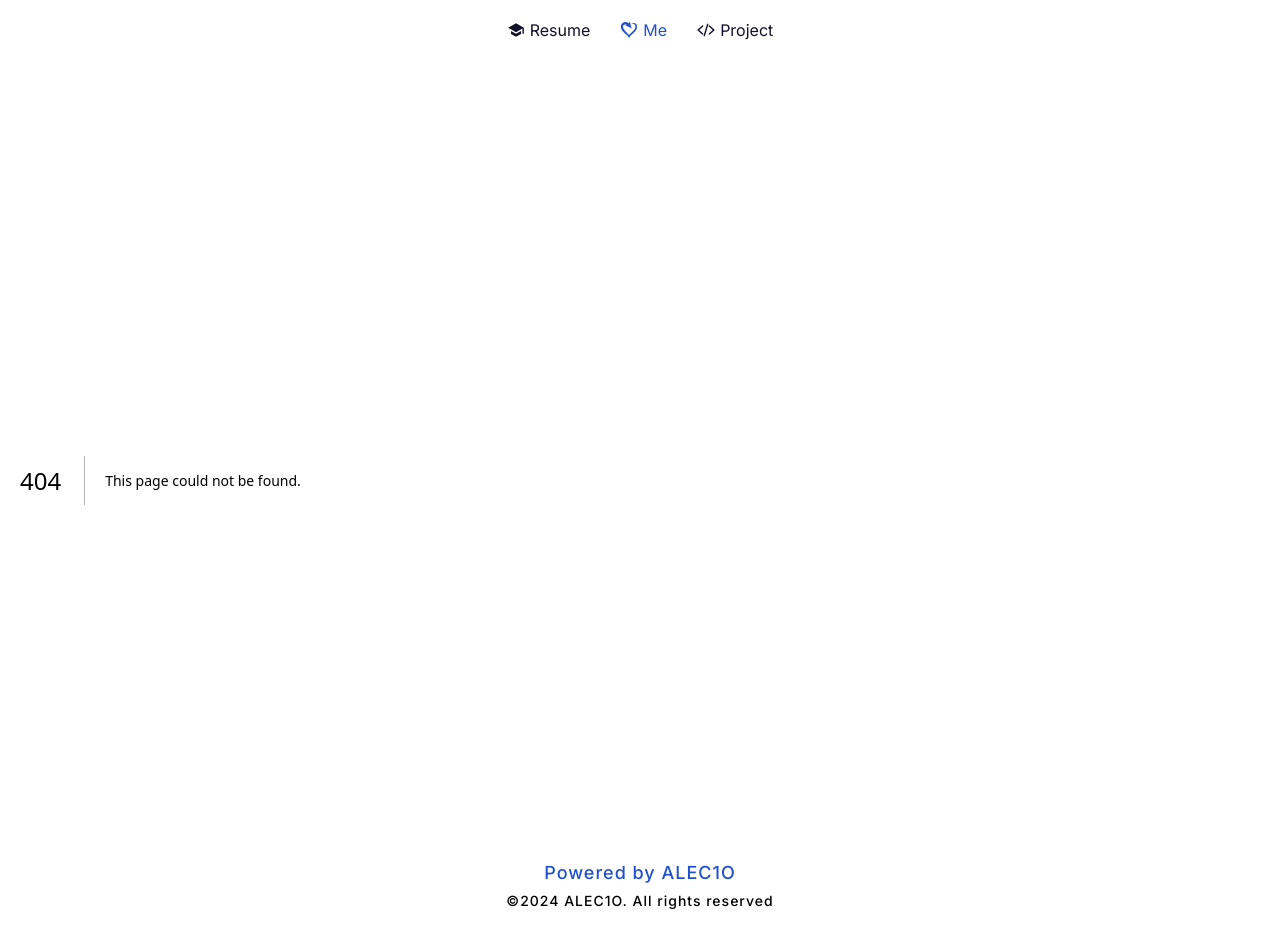
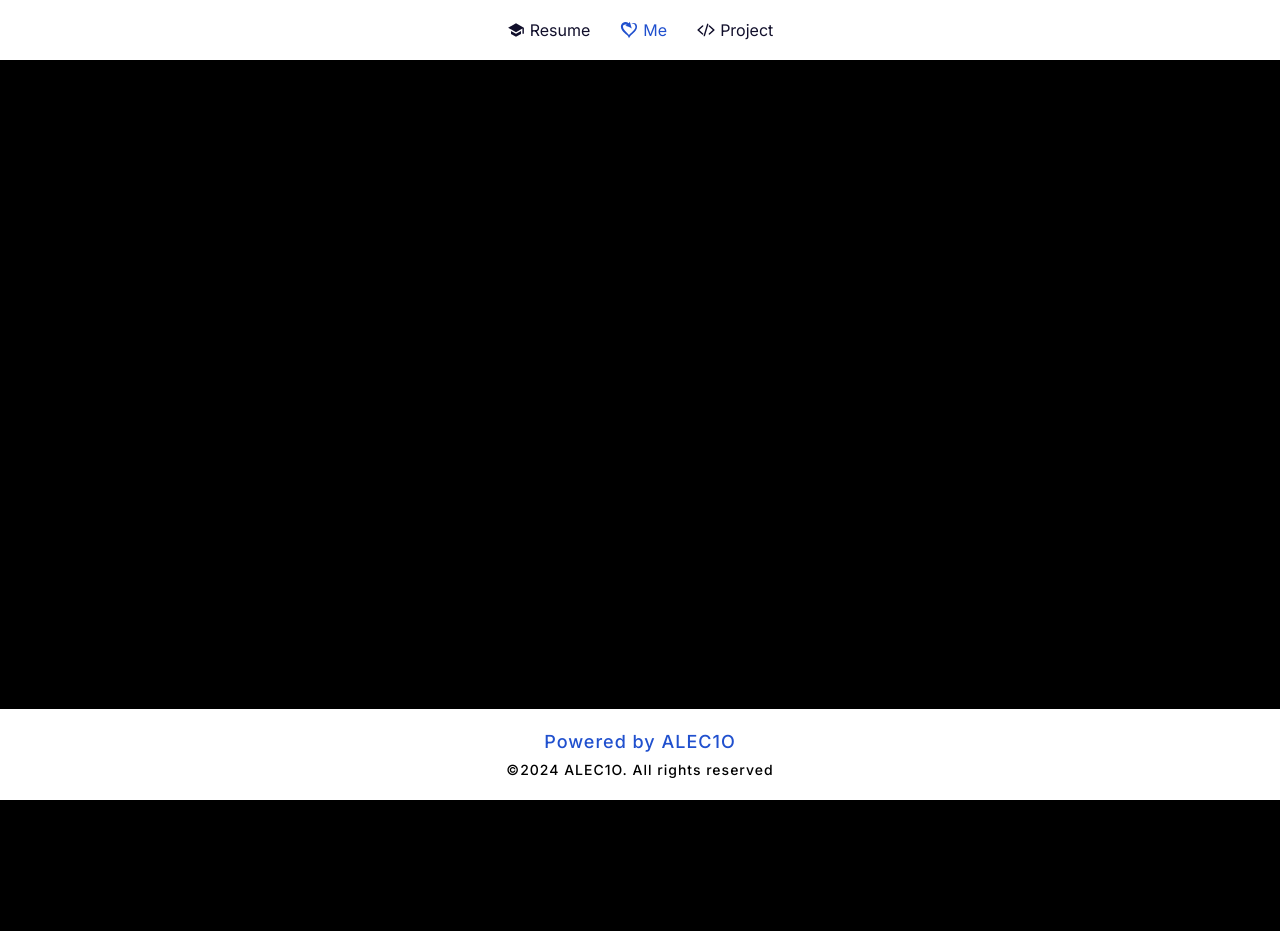
Before and after one commit to alec1o/alec1o, a Next.js app in the folder website/: page /resume in a window 1280 px wide. Before the commit this address had no page. After the commit the page ends 800 px from the top, so only its background shows below. Built offline with nearby package versions, Linux system fonts and the light colour scheme; a web font is replaced by a local one.

Commit message:
create resume page

```diff
--- /dev/null
+++ b/website/app/resume/page.tsx
@@ -0,0 +1,3 @@
+export default function Resume() {
+    return <>TODO: Resume</>
+}
```
